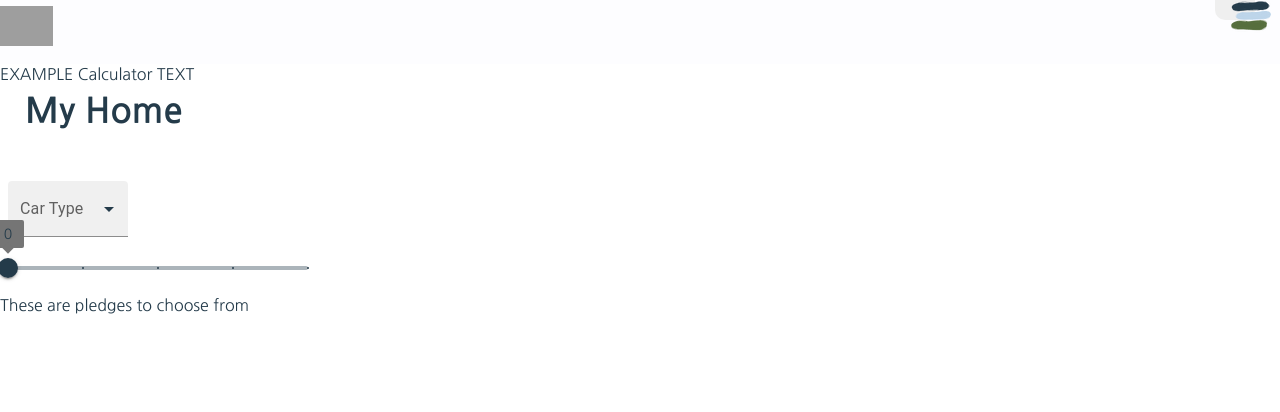
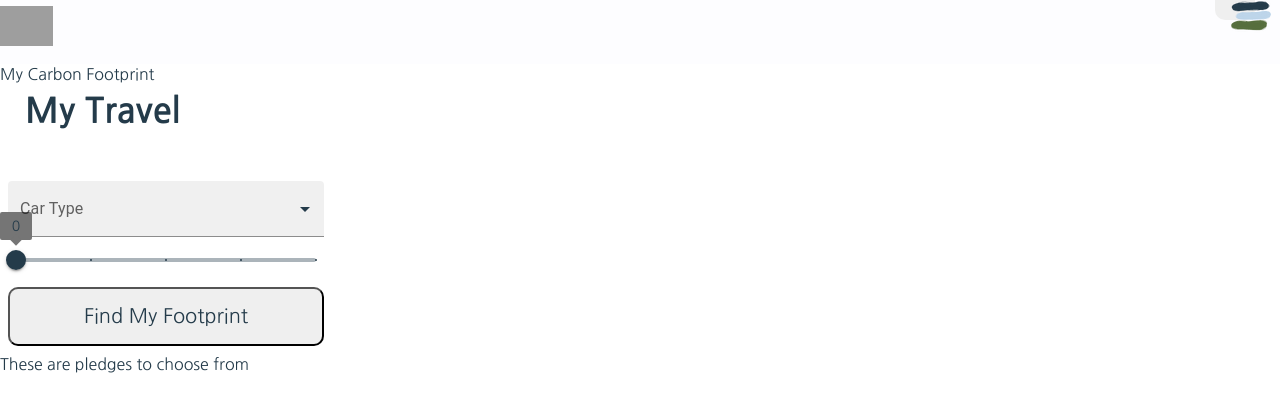
Before and after one commit to nmsiegel1/carbon-footprint, a React (Create React App) app in the folder client/: page /calculator in a window 1280 px wide. Shown: the top 412 px of the page. Built offline with nearby package versions, Linux system fonts and the light colour scheme; grey boxes are pictures that could not be loaded.

Commit message:
set up handler to update state

```diff
--- a/client/src/pages/Calculator.js
+++ b/client/src/pages/Calculator.js
@@ -12,8 +12,6 @@ import { Box } from '@mui/system';
 
 
 const Calculator = () => {
-
-  const [carTypeTest, setCarTypeTest] = React.useState('');
 
   // set state of user form
   const [formState, setFormState] = useState({
@@ -32,13 +30,14 @@ const Calculator = () => {
     laptop: 0,
     desktop: 0,
     monitor: 0,
+    climate: '',
     size: 0,
-    climate: '',
     acDays: 0,
     gasDays: 0,
     oilDays: 0,
   });
-  const {
+
+  let {
     carType,
     carMiles,
     busMiles,
@@ -175,7 +174,7 @@ const Calculator = () => {
     let ACEmissions, gasEmissions, oilEmissions;
     switch (climate) {
       case 'cold':
-        ACEmissions = 0.0126(size)(acDays);
+        ACEmissions = 0.01260(size)(acDays);
         gasEmissions = (0.07644(size) / 365)(gasDays);
         oilEmissions = (32.68055(size) / 365)(oilDays);
         break;
@@ -225,11 +224,6 @@ const Calculator = () => {
     }
   };
 
-  // function handleChange(event) {
-  //   // use spread operator to retain the other key-value pairs in the object
-  //   // not sure if we can use name?
-  //   setFormState({ ...formState, [event.target.name]: event.target.value });
-  // }
 
   function sliderText (value) {
     console.log(value);
@@ -237,42 +231,46 @@ const Calculator = () => {
   }
 
   function handleChange (event) {
-    setCarTypeTest(event.target.value);
-    // setFormState(event.target.value);
+    // console.log(event.target.value);
+    // console.log(event.target.name);
+    // // setSelectCarText(event.target.value);
+    // // let carType = event.target.value;
+    // // let climate = setSelectClimateText(event.target.value);
+    // // add climate below once ready
+    setFormState({...formState, [event.target.name]: event.target.value});
   }
 
-  // console.log(carType);
-  console.log(carTypeTest);
 
 
   // form handler
   function handleSubmit(event) {
     event.preventDefault();
-    calculateTravel(carType, carMiles, busMiles, trainMiles, planeMiles);
-    calculateHome(
-      showerNumber,
-      minutes,
-      laundry,
-      flushes,
-      bottles,
-      fridge,
-      TV,
-      laptop,
-      desktop,
-      monitor,
-      size,
-      climate,
-      acDays,
-      gasDays,
-      oilDays
-    );
+    console.log(formState)
+    // calculateTravel(carType, carMiles, busMiles, trainMiles, planeMiles);
+    // calculateHome(
+    //   showerNumber,
+    //   minutes,
+    //   laundry,
+    //   flushes,
+    //   bottles,
+    //   fridge,
+    //   TV,
+    //   laptop,
+    //   desktop,
+    //   monitor,
+    //   size,
+    //   climate,
+    //   acDays,
+    //   gasDays,
+    //   oilDays
+    // );
   }
   // not sure how to put the name on each slider or select...might have to rethink the change handler, use event.target.id?
   return (
     <main>
-      <div>EXAMPLE Calculator TEXT</div>
+      <div>My Carbon Footprint</div>
         <section>
-          <h2>My Home</h2>
+          <h2>My Travel</h2>
           <form onSubmit={handleSubmit}>
             <div>
               <FormControl variant='filled' sx={{ m:1, minWidth: 120 }}>
@@ -280,7 +278,9 @@ const Calculator = () => {
                 <Select
                   labelId='car-type'
                   id='carType'
-                  value={carTypeTest}
+                  name = 'carType'
+                  defaultValue = {carType}
+                  value={carType}
                   onChange={handleChange}
                 >
                   <MenuItem value={"Small"}>Small</MenuItem>
@@ -288,15 +288,16 @@ const Calculator = () => {
                   <MenuItem value={"SUV"}>SUV</MenuItem>
                   <MenuItem value={"Hybrid"}>Hybrid</MenuItem>
                 </Select>
-              </FormControl>
 
-              <Box sx={{ m:1, width: 300 }}>
-                <Slider
-                  aria-label='Temperature'
+                <Box sx={{ m:1, width: 300 }}>
+                  <Slider
+                  aria-label='Car Miles'
                   defaultValue={0}
                   // getAriaLabel={sliderText}
                   getAriaValueText={sliderText}
+                  onChange={handleChange}
                   valueLabelDisplay="on"
+                  name = 'carMiles'
                   step={10}
                   marks
                   min={0}
@@ -304,18 +305,9 @@ const Calculator = () => {
                 >
                 </Slider>
               </Box>
+              <button type='submit'>Find My Footprint</button>
+              </FormControl>
 
-              {/* <input></input>
-              <Slider
-              aria-label="car-miles"
-              defaultValue={0}
-              // getAriaValueText={valuetext}
-              step={10}
-              marks
-              min={0}
-              max={40}
-              valueLabelDisplay="on"
-              ></Slider> */}
             </div>
           </form>
         </section>
```
